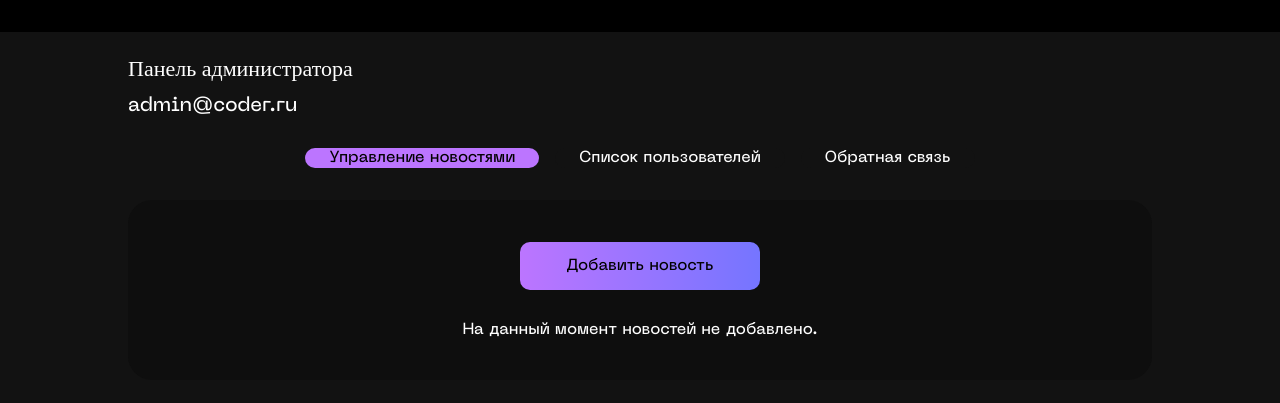
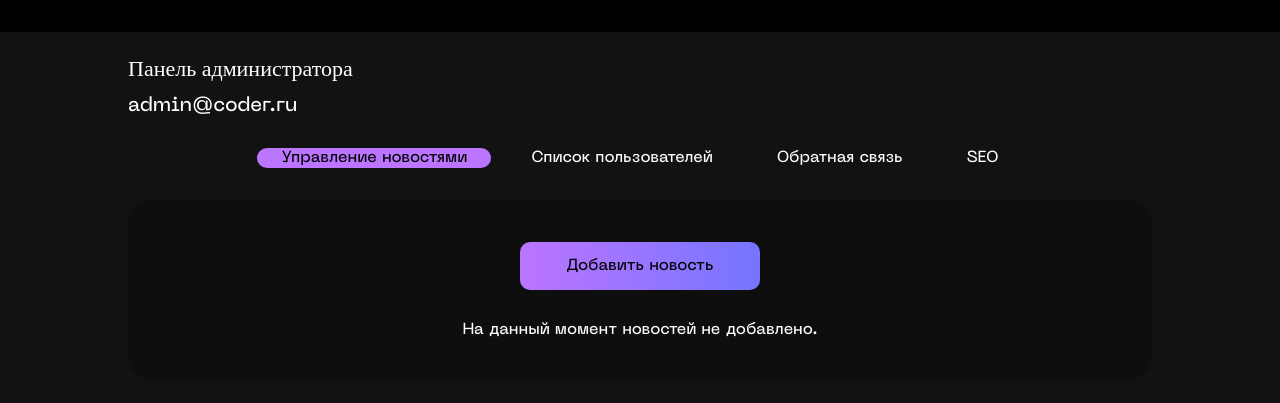
Before and after one commit to Wafer-EX/GraduationProject, an ASP.NET Core app: page /admin in a window 1280 px wide. Shown: the part 100-503 px from the top of the page. Run offline with ASP.NET Core 8, Linux system fonts and the light colour scheme; a user stored in the database is signed in; data comes from the database, SQL or seed files in the repository; style sheets or scripts are compiled from the project's sources; some libraries are stand-ins or nearby versions; some web fonts are replaced.

Commit message:
Добавил компонент

```diff
--- /dev/null
+++ b/CoderWebsite/Components/Admin/Panel/SEOControl.razor
@@ -0,0 +1,5 @@
+<h3>SEOControl</h3>
+
+@code {
+
+}
--- a/CoderWebsite/Pages/Admin/Admin.razor
+++ b/CoderWebsite/Pages/Admin/Admin.razor
@@ -33,6 +33,10 @@
                         @onclick="() => ChangeSelection(AdminPanelSelection.Feedback)">
                         Обратная связь
                     </button>
+                    <button class="admin-panel-tab @(GetStyle(AdminPanelSelection.SEO))"
+                        @onclick="() => ChangeSelection(AdminPanelSelection.SEO)">
+                        SEO
+                    </button>
                 </div>
                 <div>
                     <div style="@(GetDisplay(AdminPanelSelection.NewsControl))">
@@ -43,6 +47,9 @@
                     </div>
                     <div style="@(GetDisplay(AdminPanelSelection.Feedback))">
                         <FeedbackMessagesManager />
+                    </div>
+                    <div style="@(GetDisplay(AdminPanelSelection.SEO))">
+                        <SEOControl />
                     </div>
                 </div>
             </Authorized>
@@ -91,6 +98,7 @@
     {
         NewsControl,
         UserList,
-        Feedback
+        Feedback,
+        SEO
     }
 }
```
Also changed, not shown: CoderWebsite/Models/ApplicationContext.cs (+3 -4 lines), CoderWebsite/Models/MetaPageDescription.cs (added, +11 -0 lines).
